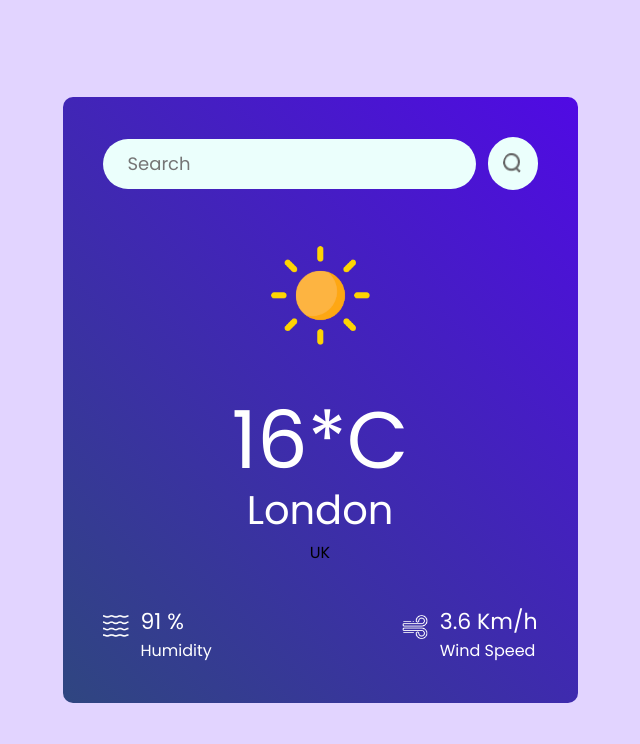
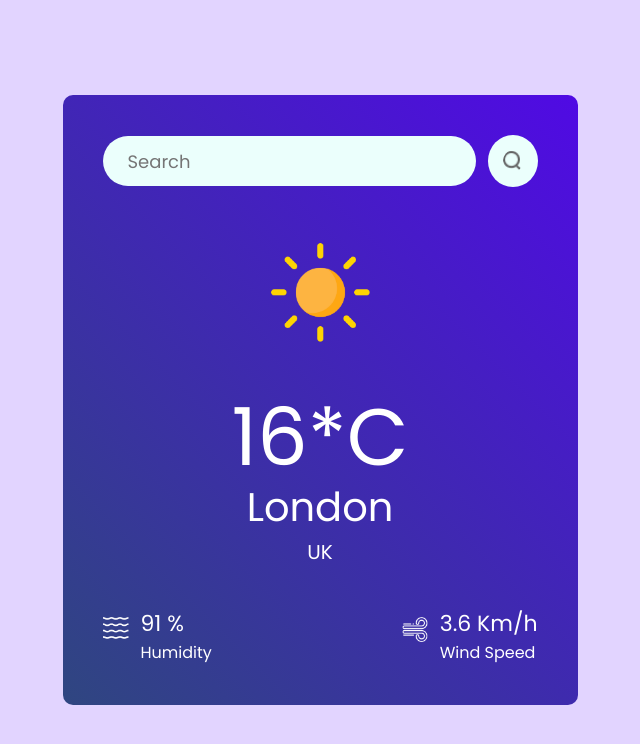
Before and after one commit to Oaksoe11/weatherApp, a React (Vite) app: page / in a window 1280 px wide. Shown: the top 744 px of the page, without its empty margins (320-960 px from the left). Built offline with nearby package versions, Linux system fonts and the light colour scheme; no server answers.

Commit message:
Implement style for country description

```diff
--- a/src/components/Weather.css
+++ b/src/components/Weather.css
@@ -50,6 +50,11 @@
     font-size: 40px;
 }
 
+.location_country{
+    color: #fff;
+    font-size: 20px;
+}
+
 .weather-data{
     width: 100%;
     margin-top: 40px;
```
